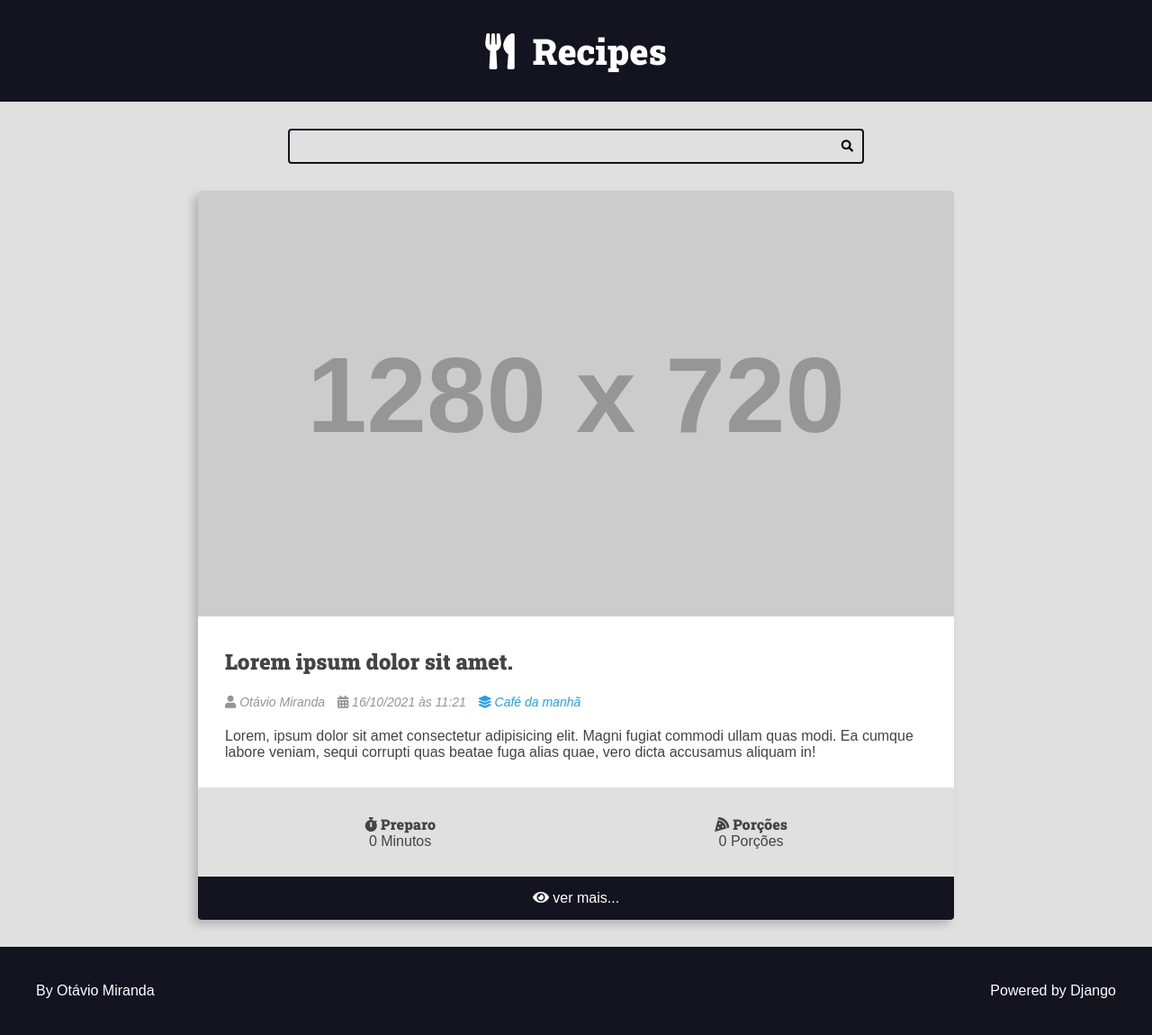
After one commit to leonardogtc/20260517_sis_recipes, a Django app: page /recipe/1/ in a window 1280 px wide. The commit adds this page. Shown: the whole page at 90% size. Run offline with Django 5.2, Linux system fonts and the light colour scheme; grey boxes labelled with a size stand in for pictures from a placeholder-image service; some libraries are stand-ins or nearby versions.

Commit message:
Separando os templates de home e recipe.

```diff
--- a/recipes/static/recipes/css/styles.css
+++ b/recipes/static/recipes/css/styles.css
@@ -95,10 +95,10 @@ h6 {
 }
 
 .search-form {
-    border: .2rem solid var(--color-primary-dark);
+    border: 0.2rem solid var(--color-primary-dark);
     max-width: 64rem;
     margin: 0 auto;
-    border-radius: .4rem;
+    border-radius: 0.4rem;
     position: relative;
     transition: all 300ms ease-in-out;
 }
@@ -125,7 +125,7 @@ h6 {
 
 .search-button:focus {
     outline: 1px solid var(--color-primary);
-    background: rgba(0, 0, 0, .05)
+    background: rgba(0, 0, 0, 0.05);
 }
 
 .search-form:focus-within {
@@ -149,10 +149,10 @@ h6 {
 
 .recipe {
     background: var(--color-white);
-    box-shadow: -5px 5px 10px rgba(0, 0, 0, .2);
+    box-shadow: -5px 5px 10px rgba(0, 0, 0, 0.2);
     transform: scale(1);
     transition: all 300ms ease-in-out;
-    border-radius: .4rem;
+    border-radius: 0.4rem;
     overflow: hidden;
 }
 
@@ -166,7 +166,7 @@ h6 {
 
 .recipe-list-item:hover {
     transform: scale(1.02);
-    box-shadow: -8px 8px 18px rgba(0, 0, 0, .25);
+    box-shadow: -8px 8px 18px rgba(0, 0, 0, 0.25);
 }
 
 .recipe-title-container {
@@ -233,6 +233,18 @@ h6 {
     filter: brightness(2);
 }
 
+
+
+.main-content-detail .recipe-list-item {
+    max-width: 84rem;
+    margin: 0 auto;
+}
+
+.main-content-detail .recipe-list-item:hover {
+    transform: scale(1);
+    box-shadow: -5px 5px 15px rgba(0, 0, 0, 0.2);
+}
+
 .main-footer {
     display: flex;
     align-items: center;
@@ -249,5 +261,5 @@ h6 {
 }
 
 .main-footer a:hover {
-    filter: brightness(.8);
+    filter: brightness(0.8);
 }
--- /dev/null
+++ b/recipes/templates/recipes/pages/recipe-view.html
@@ -0,0 +1,16 @@
+{% include 'recipes/partials/head.html' %}
+
+<body>
+  {% include 'recipes/partials/header.html' %}
+  {% include 'recipes/partials/search.html' %}
+
+  <main class="main-content-container">
+    <div class="main-content main-content-detail container">
+      {% include 'recipes/partials/recipe.html' %}
+    </div>
+  </main>
+
+  {% include 'recipes/partials/footer.html' %}
+</body>
+
+</html>
--- a/recipes/views.py
+++ b/recipes/views.py
@@ -11,5 +11,5 @@ def home(request):
 def recipe(request, id):
     # This is a placeholder view function
     return render(request, 'recipes/pages/recipe-view.html', context={
-        'id': id,
+        'name': 'Leonardo',
     })
```
